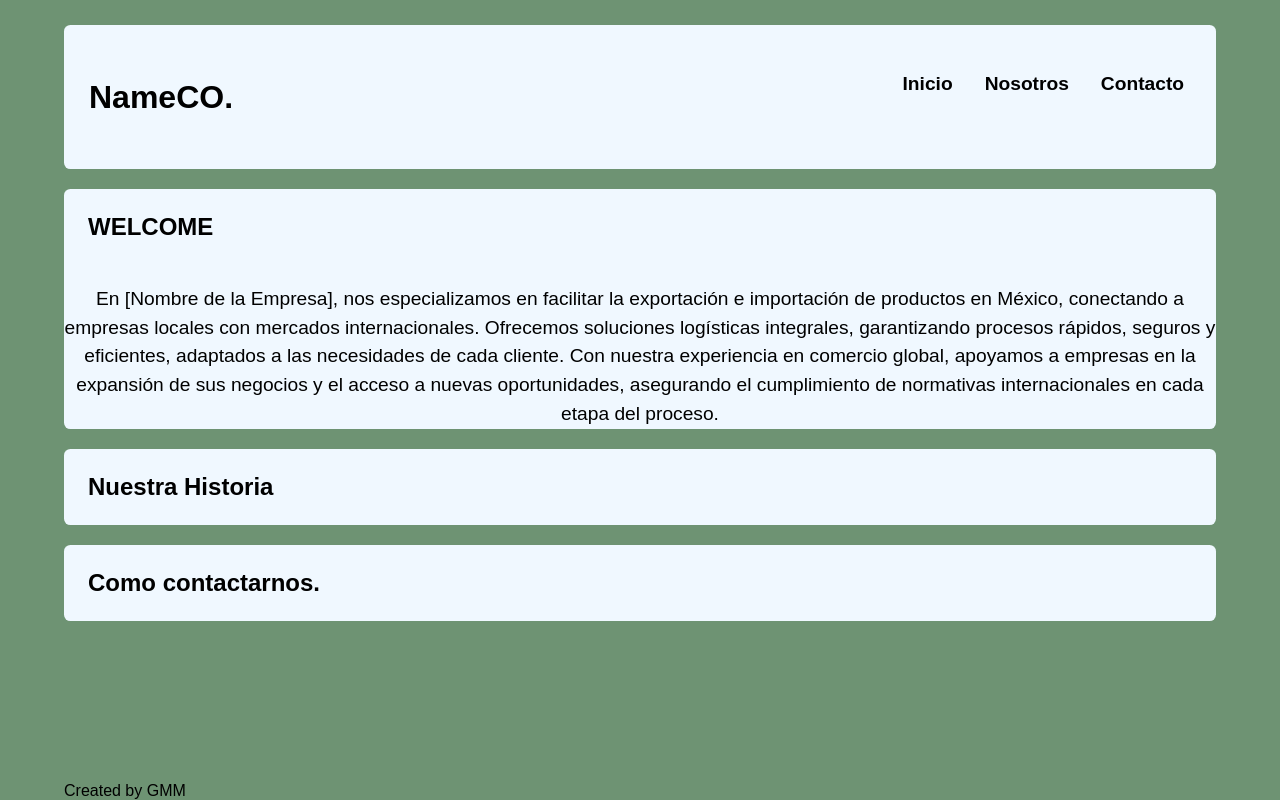
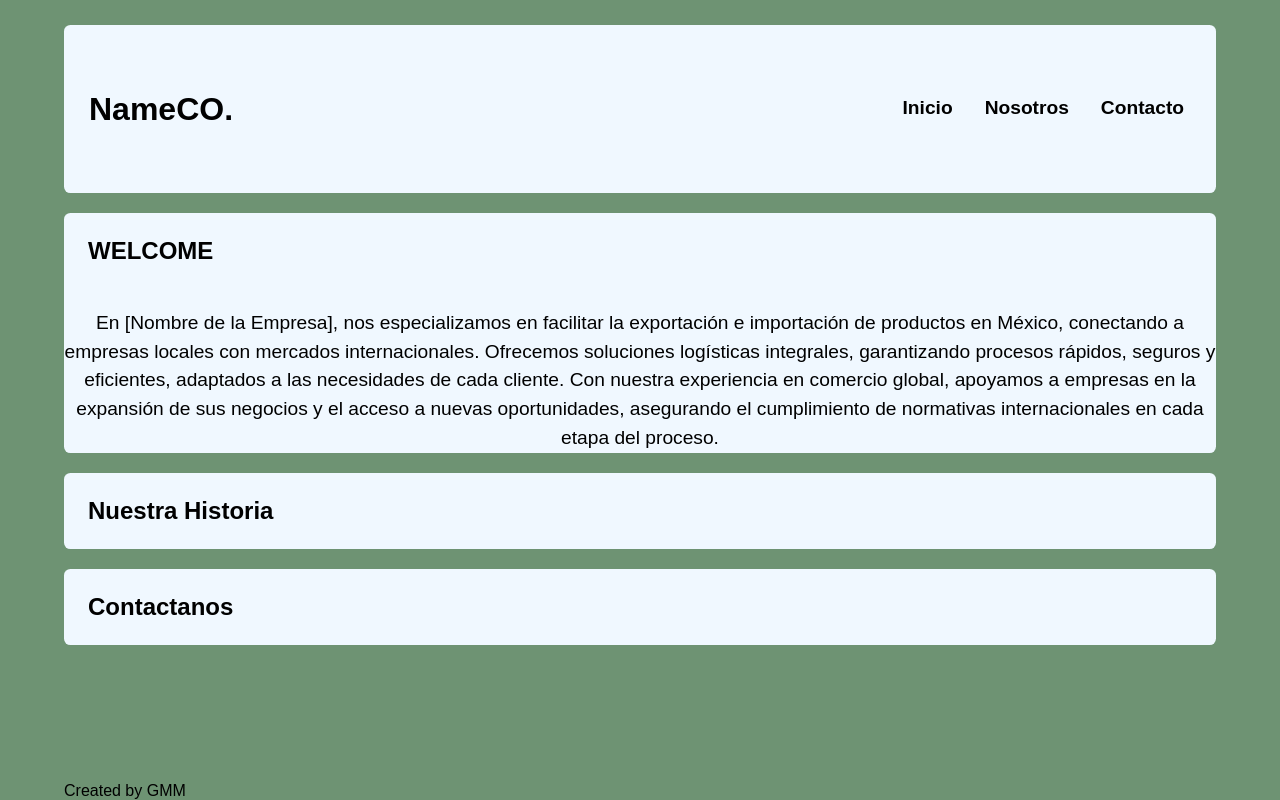
Before and after one commit to gmtz0794/import-export, a plain HTML site: page index.html in a window 1280 px wide. Drawn offline with Linux system fonts and the light colour scheme.

Commit message:
minor changes

```diff
--- a/assets/style.css
+++ b/assets/style.css
@@ -34,7 +34,7 @@ nav ul {
     transition: 0.5s ease-in-out;
 
     li {
-      margin: 1em 0;
+      margin: 2.5em 0;
 
       &:nth-of-type(1) {
         margin-bottom: 4em;
--- a/index.html
+++ b/index.html
@@ -54,7 +54,7 @@
             </div>
 
             <div class="contact-page">
-                <h2>Como contactarnos.</h2>
+                <h2>Contactanos</h2>
             </div>
         </main>
 
```
